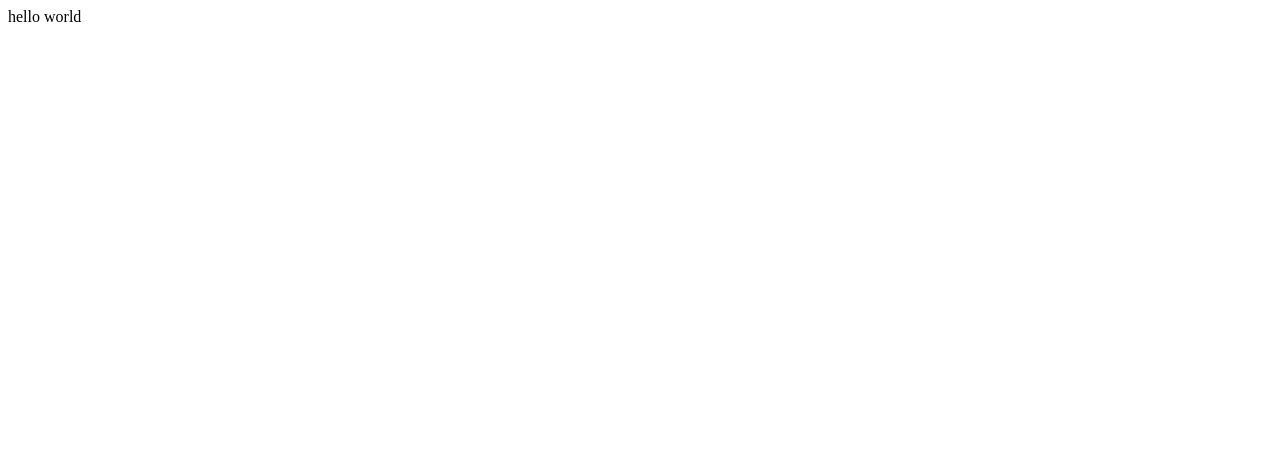
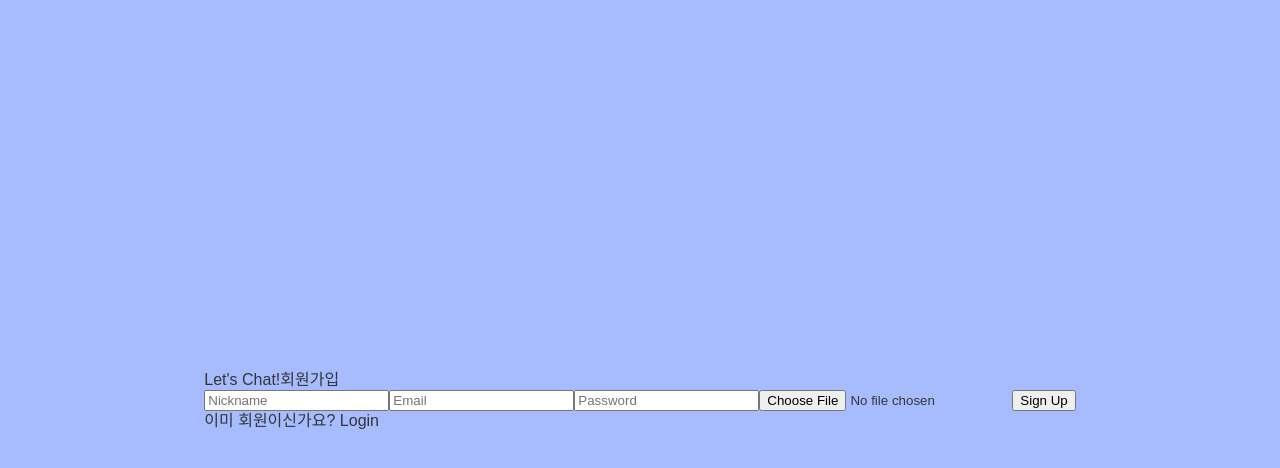
Before and after one commit to letminjae/Chat_App, a React (Create React App) app: page / in a window 1280 px wide. Shown: the top 468 px of the page. Built offline with nearby package versions, Linux system fonts and the light colour scheme.

Commit message:
ADD: styled-components Globalstyle

```diff
--- a/package.json
+++ b/package.json
@@ -13,6 +13,7 @@
     "react": "^18.2.0",
     "react-dom": "^18.2.0",
     "react-scripts": "5.0.1",
+    "styled-components": "^5.3.5",
     "typescript": "^4.8.3",
     "web-vitals": "^2.1.4"
   },
@@ -39,5 +40,8 @@
       "last 1 firefox version",
       "last 1 safari version"
     ]
+  },
+  "devDependencies": {
+    "@types/styled-components": "^5.1.26"
   }
 }
--- a/src/App.tsx
+++ b/src/App.tsx
@@ -1,10 +1,79 @@
-import React from 'react';
+import React from "react";
+import { createGlobalStyle, ThemeProvider } from "styled-components";
+import Register from "./pages/Register";
+import { mainTheme } from "./theme";
+
+const GlobalStyle = createGlobalStyle`
+@import url('https://fonts.googleapis.com/css2?family=Source+Sans+Pro:wght@300;400&display=swap');
+html, body, div, span, applet, object, iframe,
+h1, h2, h3, h4, h5, h6, p, blockquote, pre,
+a, abbr, acronym, address, big, cite, code,
+del, dfn, em, img, ins, kbd, q, s, samp,
+small, strike, strong, sub, sup, tt, var,
+b, u, i, center,
+dl, dt, dd, menu, ol, ul, li,
+fieldset, form, label, legend,
+table, caption, tbody, tfoot, thead, tr, th, td,
+article, aside, canvas, details, embed,
+figure, figcaption, footer, header, hgroup,
+main, menu, nav, output, ruby, section, summary,
+time, mark, audio, video {
+  margin: 0;
+  padding: 0;
+  border: 0;
+  font-size: 100%;
+  font: inherit;
+  vertical-align: baseline;
+}
+/* HTML5 display-role reset for older browsers */
+article, aside, details, figcaption, figure,
+footer, header, hgroup, main, menu, nav, section {
+  display: block;
+}
+/* HTML5 hidden-attribute fix for newer browsers */
+*[hidden] {
+    display: none;
+}
+body {
+  line-height: 1;
+}
+menu, ol, ul {
+  list-style: none;
+}
+blockquote, q {
+  quotes: none;
+}
+blockquote:before, blockquote:after,
+q:before, q:after {
+  content: '';
+  content: none;
+}
+table {
+  border-collapse: collapse;
+  border-spacing: 0;
+}
+* {
+  box-sizing: border-box;
+}
+body {
+  font-weight: 400;
+  font-family: 'Source Sans Pro', sans-serif;
+  background-color:${(props) => props.theme.bgColor};
+  color:${(props) => props.theme.textColor};
+  line-height: 1.2;
+}
+a {
+  text-decoration:none;
+  color:inherit;
+}
+`;
 
 function App() {
   return (
-    <div>
-      hello world
-    </div>
+    <ThemeProvider theme={mainTheme}>
+      <GlobalStyle />
+      <Register />
+    </ThemeProvider>
   );
 }
 
--- a/src/pages/Register.tsx
+++ b/src/pages/Register.tsx
@@ -1,9 +1,39 @@
-import React from 'react'
+import React from "react";
+import styled from "styled-components";
+
+const Container = styled.div`
+  background-color: #a7bcff;
+  height: 100vh;
+  display: flex;
+  align-items: center;
+  justify-content: center;
+`;
+
+const Wrapper = styled.div`
+
+`;
+
+const Logo = styled.span``;
+
+const Title = styled.span``;
 
 function Register() {
   return (
-    <div>Register</div>
-  )
+    <Container>
+      <Wrapper>
+        <Logo>Let's Chat!</Logo>
+        <Title>회원가입</Title>
+        <form>
+          <input type="text" placeholder="Nickname" />
+          <input type="email" placeholder="Email" />
+          <input type="pasword" placeholder="Password" />
+          <input type="file" />
+          <button>Sign Up</button>
+        </form>
+        <p>이미 회원이신가요? Login</p>
+      </Wrapper>
+    </Container>
+  );
 }
 
-export default Register
+export default Register;
--- /dev/null
+++ b/src/theme.ts
@@ -0,0 +1,6 @@
+import { DefaultTheme } from "styled-components";
+
+export const mainTheme: DefaultTheme = {
+  bgColor: "#a7bcff",
+  textColor: "#353535",
+};
```
Also changed, not shown: src/style.d.ts (added, +8 -0 lines), 1 other file (tests, documents, lock files or other folders).
